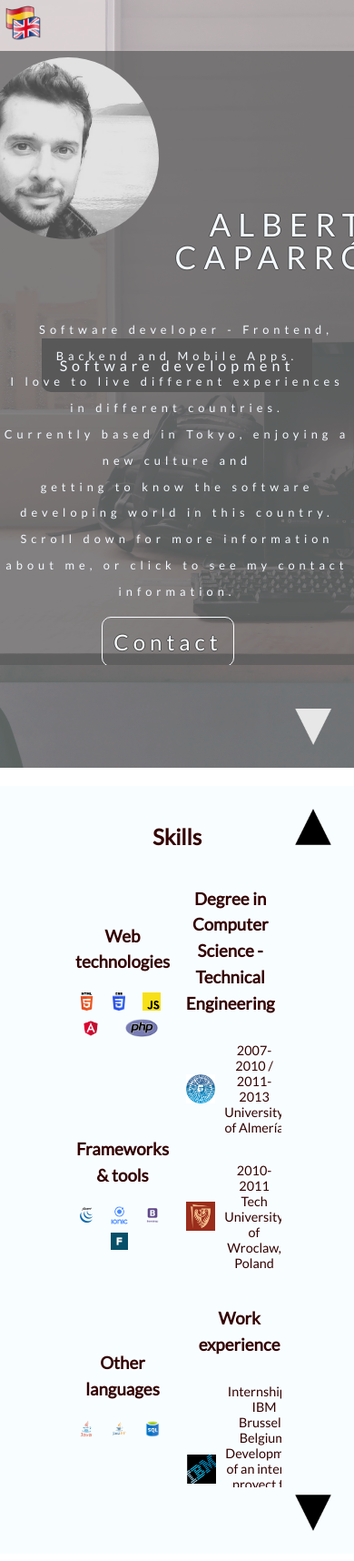
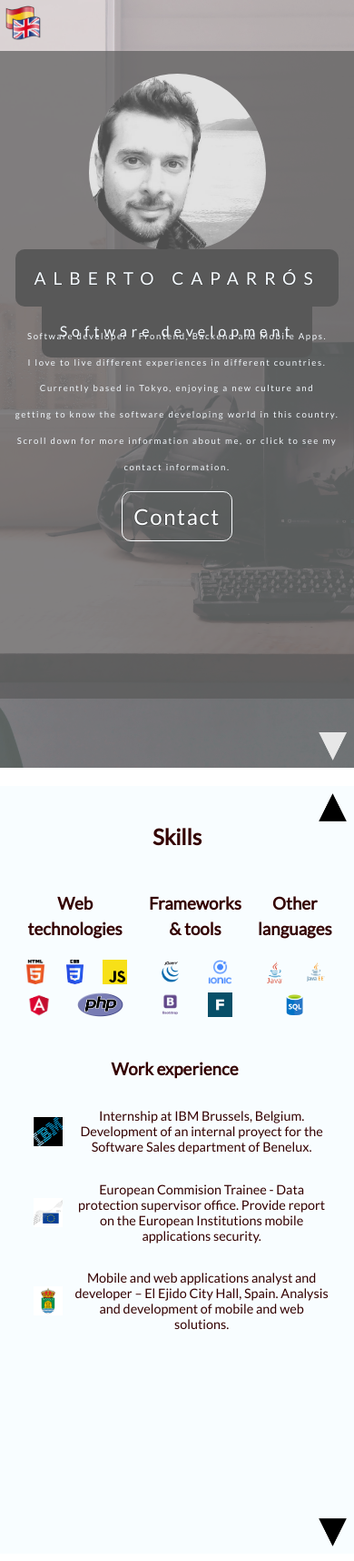
Before and after one commit to albertocaparros/oldportolio, a plain HTML site: page index.html in a window 390 px wide. Shown: the top 1716 px of the page at 91% size. Drawn offline with nearby package versions, Linux system fonts and the light colour scheme.

Commit message:
version movil

```diff
--- a/css/style.css
+++ b/css/style.css
@@ -17,26 +17,26 @@ a {
     text-decoration: none;
 }
 
-.idioma{
+.idioma {
     position: fixed;
     top: 5px;
     left: 5px;
     z-index: 5000;
 }
 
-.idioma:hover{
+.idioma:hover {
 
     cursor: pointer;
 }
 
-.idioma img{
+.idioma img {
     height: 2.5rem;
     width: auto;
 }
 
-.idioma img:hover{
+.idioma img:hover {
     height: 3rem;
-    background-color: rgba(255,255,255,0.5);
+    background-color: rgba(255, 255, 255, 0.5);
     -webkit-transition: all 0.3s ease-out;
     -moz-transition: all 0.3s ease-out;
     -ms-transition: all 0.3s ease-out;
@@ -46,13 +46,14 @@ a {
 }
 
 
-.spanish{
+.spanish {
     display: none;
 }
 
-.english{
+.english {
     display: block;
 }
+
 .pimg1,
 .pimg2,
 .pimg3 {
@@ -75,15 +76,18 @@ a {
     min-height: 100vh;
 }
 
-#seccion1, #seccion1EN{
+#seccion1,
+#seccion1EN {
     position: relative;
 }
 
-#seccion2, #seccion2EN {
+#seccion2,
+#seccion2EN {
     position: relative;
 }
 
-#seccion3, #seccion3EN {
+#seccion3,
+#seccion3EN {
     position: relative;
 }
 
@@ -140,12 +144,12 @@ a {
 @keyframes foto2 {
     0% {
         left: 0px;
-        top:0px;
+        top: 0px;
     }
 
     100% {
         left: -175px;
-        top:10px;
+        top: 10px;
     }
 }
 
@@ -159,6 +163,10 @@ a {
     font-size: 1.2rem;
     letter-spacing: 8px;
     text-transform: uppercase;
+}
+
+.ptext p {
+    text-align: center;
 }
 
 .intro {
@@ -295,8 +303,8 @@ a {
     display: inherit;
 }
 
-.border4:hover{
-    background-color: rgb(255,255,255,0.3);
+.border4:hover {
+    background-color: rgb(255, 255, 255, 0.3);
     font-size: 1.55rem;
     text-shadow: -2px 0 black, 0 2px black, 2px 0 black, 0 -2px black;
 }
@@ -329,7 +337,7 @@ a {
     flex-direction: column;
     justify-content: center;
     margin: auto;
-    vertical-align:super;
+    vertical-align: super;
 }
 
 .column p {
@@ -389,7 +397,7 @@ a {
     line-height: normal;
 }
 
-.logoTec{
+.logoTec {
     height: 5vw;
     width: auto;
     margin-right: 10px;
@@ -437,7 +445,7 @@ a {
     margin-bottom: 15px;
 }
 
-.ptext5 .border6{
+.ptext5 .border6 {
     font-size: 0.8rem;
     color: aliceblue;
     text-shadow: none;
@@ -449,31 +457,31 @@ a {
     margin-left: auto;
     padding: 25px;
     display: inline-block;
-    background-color: rgba(0,0,0,0.8);
+    background-color: rgba(0, 0, 0, 0.8);
     margin-top: 25px;
 }
 
-.ptext5 .border6 a:link{
+.ptext5 .border6 a:link {
     text-decoration: none;
     color: aliceblue;
 }
 
-.ptext5 .border6 a:visited{
+.ptext5 .border6 a:visited {
     text-decoration: none;
-    color:mediumpurple;
+    color: mediumpurple;
 }
 
 .hidden {
     display: none;
 }
 
-.orb{
+.orb {
     width: 25px;
     height: auto;
     margin-right: 5px;
 }
 
-#ldicon{
+#ldicon {
     width: 25px;
     height: auto;
     vertical-align: top;
@@ -486,12 +494,130 @@ a {
     background-color: aliceblue;
 }
 
-@media(min-width:768px) {
-    .pimg1,
-    .pimg2,
-    .pimg3 {
-        background-attachment: scroll;
+
+/*Mobile version*/
+
+@media screen and (max-width: 600px) {
+
+    .foto img {
+        height: 50vw;
+        width: 50vw;
+        animation: foto 1.5s ease-out;
+        animation-fill-mode: forwards;
+        top: 15px;
+    }
+
+    .ptext {
+        padding: 10px;
+        width: initial;
+        height: 82vh;
+    }
+    .ptext .border {
+        font-size: 1.2rem;
+        animation: heading 1.5s ease-out;
+        animation-fill-mode: forwards;
+    }
+
+    .border2 {
+        font-size: 1rem;
+        top: 0px;
+    }
+
+    .border3 {
+        font-size: 0.6rem;
+        padding: 0px;
+        letter-spacing: 0.1rem;
+
+        animation: content3 2s ease-out 4s;
+        animation-fill-mode: forwards;
+    }
+
+    .botonBajar {
+        height: 8vw;
+        width: 8vw;
+        bottom: 0.5rem;
+        right: 0.5rem;
+    }
+
+    .botonSubir {
+        height: 8vw;
+        width: 8vw;
+        top: 0.5rem;
+        right: 0.5rem;
+    }
+
+    .section {
+        text-align: center;
+        padding: 0px 10px 0px 10px;
+
+    }
+
+    .row {
+        display: table-row;
+    }
+
+    .column {
+        display: flex;
+        flex-direction: row;
+        height: 50%;
+        overflow: auto;
+        padding: 0 5px 5px 0;
+        text-align: center;
     }
 
 
+    .column ul {
+        padding-left: 0;
+        list-style-type: none;
+    }
+
+    .column div {
+        display: flex;
+        flex-direction: column;
+        justify-content: center;
+        margin: auto;
+        padding: 5px;
+    }
+
+    .column p {
+        padding: 5px;
+    }
+
+
+    .logoTec {
+        height: 7vw;
+        width: auto;
+        margin-right: 5px;
+        margin-left: 5px;
+    }
+
+    .columnLarga{
+        flex-direction: column-reverse;
+    }
+
+    .columnLarga .estudios{
+        display: none;
+    }
+
+    .columnLarga2{
+        flex-direction: column;
+    }
+
+    .columnLarga2 p{
+        margin: 5px;
+    }
+
+    @keyframes content3 {
+        0% {
+            opacity: 0;
+            visibility: hidden;
+            top: 0px;
+        }
+
+        100% {
+            opacity: 100;
+            visibility: visible;
+            top: -2.5rem;
+        }
+    }
 }
--- a/index.html
+++ b/index.html
@@ -2,7 +2,7 @@
 <html lang="en">
 
 <head>
-    <meta charset="UTF-8">
+    <meta charset="UTF-8" name="viewport" content="width=device-width, initial-scale=1.0">
     <link rel="stylesheet" type="text/css" href="/css/style.css" />
     <title>Alberto Caparrós</title>
 
@@ -87,13 +87,13 @@
                         </ul>
                     </div>
                 </div>
-                <div class="column">
-                    <div>
+                <div class="column columnLarga">
+                    <div class="infoLarga estudios">
                         <h3>Graduado en Ingenieria Técnica de Sistemas</h3>
                         <p class="parrafoLogo"><img src="img/logo-ual.jpg" class="logo"> 2007-2010 / 2011-2013 Universidad de Almería</p>
                         <p class="parrafoLogo"><img src="img/logo-wroclaw.png" class="logo"> 2010-2011 Universidad Tecnológica de Wroclaw, Polonia</p>
                     </div>
-                    <div>
+                    <div class="infoLarga">
                         <h3>Experiencia laboral</h3>
                         <p class="parrafoLogo"><img src="img/logo-ibm.png" class="logo">Programa de prácticas en IBM Bruselas, Belgica. Desarrollo de un proyecto interno para el departamento de software de Benelux.</p>
                         <p class="parrafoLogo"><img src="img/logo-edps.png" class="logo">Programa de practicas en la Comisión Europa – Oficina del Supervisor Europeo de Protección de Datos Trabajo con el área de normativa de IT.</p>
@@ -220,13 +220,13 @@
                         </ul>
                     </div>
                 </div>
-                <div class="column">
-                    <div>
+                <div class="column columnLarga">
+                    <div class="infoLarga estudios">
                         <h3>Degree in Computer Science - Technical Engineering</h3>
                         <p class="parrafoLogo"><img src="img/logo-ual.jpg" class="logo"> 2007-2010 / 2011-2013 University of Almería</p>
                         <p class="parrafoLogo"><img src="img/logo-wroclaw.png" class="logo"> 2010-2011 Tech University of Wroclaw, Poland</p>
                     </div>
-                    <div>
+                    <div class="infoLarga">
                         <h3>Work experience</h3>
                         <p class="parrafoLogo"><img src="img/logo-ibm.png" class="logo">Internship at IBM Brussels, Belgium. Development of an internal proyect for the Software Sales department of Benelux.</p>
                         <p class="parrafoLogo"><img src="img/logo-edps.png" class="logo">European Commision Trainee - Data protection supervisor office. Provide report on the European Institutions mobile applications security.</p>
@@ -246,11 +246,11 @@
             </a>
             <h2>About me</h2>
             <div class="row">
-                <div class="column">
+                <div class="column  columnLarga2">
                     <h3>Proyects</h3>
                     <p>Since all my important proyects are privately own, I am not allowed to share the code. Currently on the process of creating some personal proyects for my github account, I hope I can share some of them in no time!</p>
                 </div>
-                <div class="column">
+                <div class="column  columnLarga2">
                     <h3>Languages</h3>
                     <p><b><img src="img/Spain-orb.png" class="orb"> Spanish:</b> Native</p>
                     <p><b><img src="img/Flag_of_the_United_Kingdom.svg.png" class="orb">English:</b> Fluent. <br>Cambridge Certificate in Advanced English (C2).<br> TOEFL iBT Test.
```
Also changed, not shown: img/pexels-photo-315191.jpeg (deleted), img/pexels-photo-771881.jpeg (deleted), img/pexels-photo-mirador.jpeg (deleted), 2 other files.
